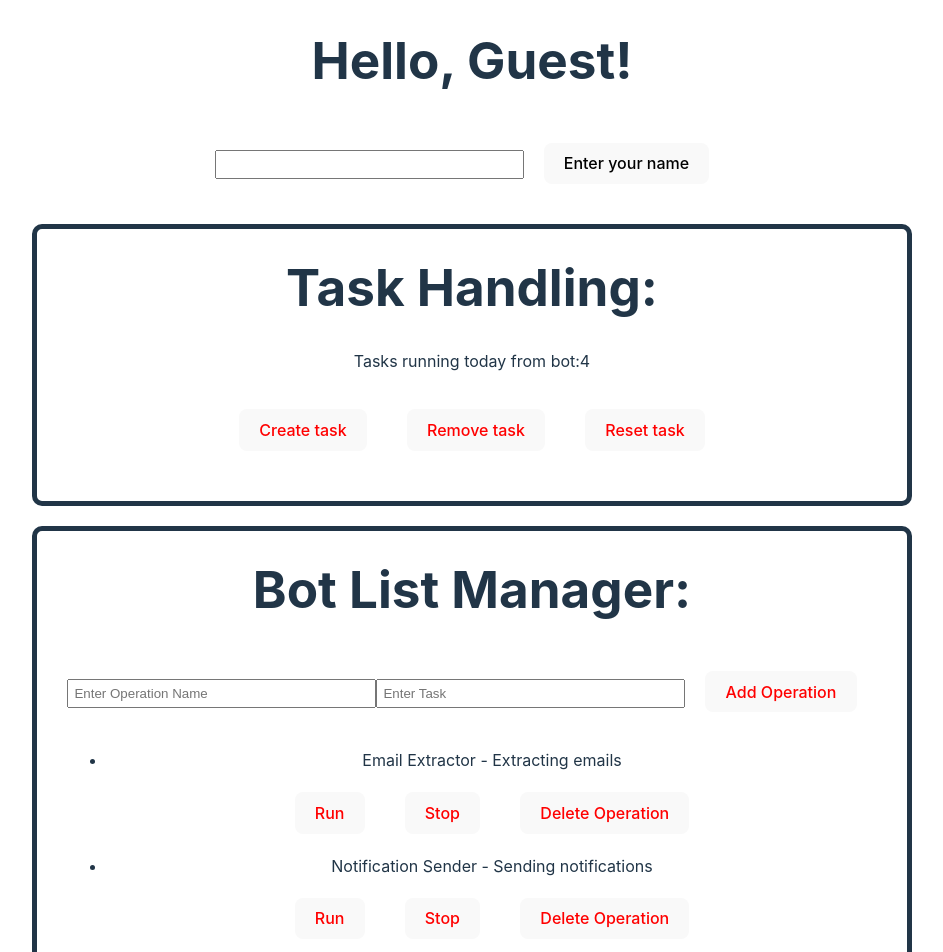
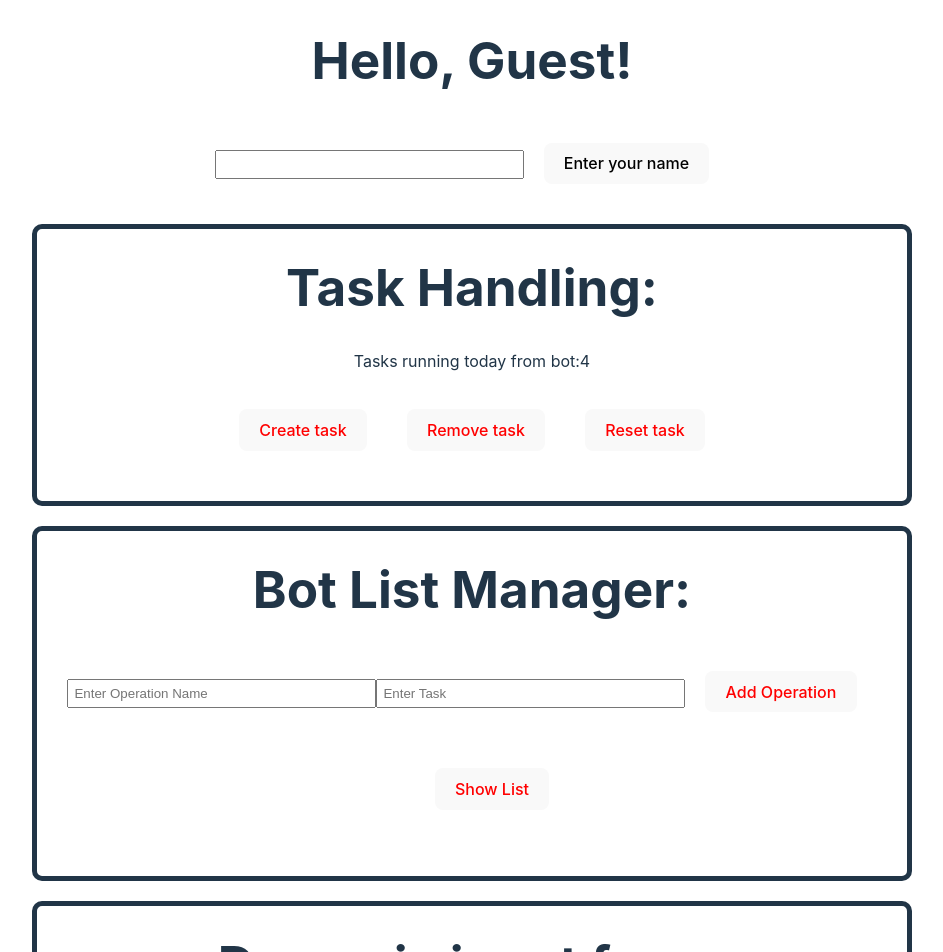
Before and after one commit to denichinv/job-board-react-js, a React (Vite) app in the folder my-project/: page / in a window 1280 px wide. Shown: the top 952 px of the page, without its empty margins (168-1111 px from the left). Built offline with nearby package versions, Linux system fonts and the light colour scheme.

Commit message:
added show/hide button for the list

```diff
--- a/my-project/src/BotListManager.jsx
+++ b/my-project/src/BotListManager.jsx
@@ -28,6 +28,10 @@ const BotListManager = () => {
     name: "",
     task: ""
   });
+
+
+  // state for the show/hide list
+  const [show,setShow] = useState(false)
 
   // Handle input changes in the add bot form
   const handleChange = (e) => {
@@ -117,7 +121,8 @@ const BotListManager = () => {
 
       {/* List of bots */}
       <ul>
-        {bots.map(({ id, name, status, task }) => (
+        <button style={{color:"red"}} onClick={() => setShow(!show)}>{show? "Hide List" : "Show List"}</button>
+        {show && bots.map(({ id, name, status, task }) => (
           <li key={id}>
             <span>
                {name} - {task} <br /> <b>{status}</b>
```
